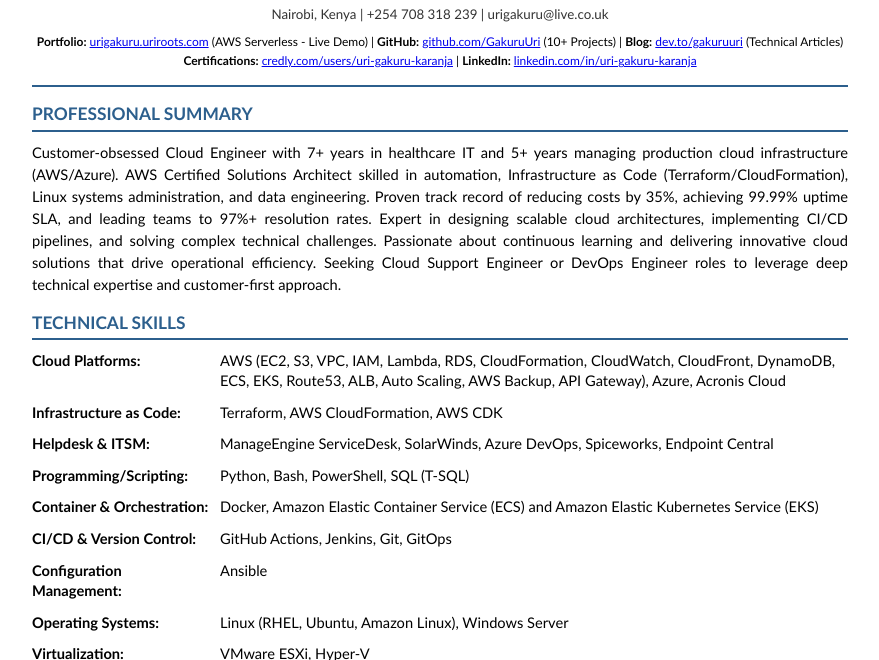
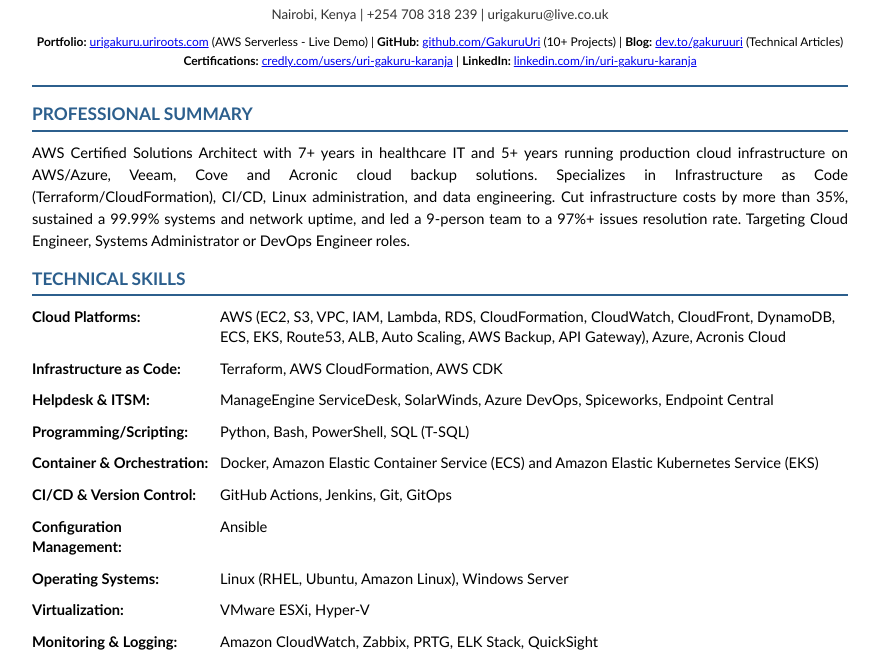
Before and after one commit to GakuruUri/portfolio, a plain HTML site: page portfolio/resume.html in a window 1280 px wide. Shown: the part 121-781 px from the top of the page, without its empty margins (200-1079 px from the left). Drawn offline with Linux system fonts and the light colour scheme.

Commit message:
Updated resume and index summary

```diff
--- a/portfolio/resume.html
+++ b/portfolio/resume.html
@@ -168,7 +168,7 @@
 
     <div class="section-title">Professional Summary</div>
     <div class="summary">
-        Customer-obsessed Cloud Engineer with 7+ years in healthcare IT and 5+ years managing production cloud infrastructure (AWS/Azure). AWS Certified Solutions Architect skilled in automation, Infrastructure as Code (Terraform/CloudFormation), Linux systems administration, and data engineering. Proven track record of reducing costs by 35%, achieving 99.99% uptime SLA, and leading teams to 97%+ resolution rates. Expert in designing scalable cloud architectures, implementing CI/CD pipelines, and solving complex technical challenges. Passionate about continuous learning and delivering innovative cloud solutions that drive operational efficiency. Seeking Cloud Support Engineer or DevOps Engineer roles to leverage deep technical expertise and customer-first approach.
+        AWS Certified Solutions Architect with 7+ years in healthcare IT and 5+ years running production cloud infrastructure on AWS/Azure, Veeam, Cove and Acronic cloud backup solutions. Specializes in Infrastructure as Code (Terraform/CloudFormation), CI/CD, Linux administration, and data engineering. Cut infrastructure costs by more than 35%, sustained a 99.99% systems and network uptime, and led a 9-person team to a 97%+ issues resolution rate. Targeting Cloud Engineer, Systems Administrator or DevOps Engineer roles.
     </div>
 
     <div class="section-title">Technical Skills</div>
```
Also changed, not shown: portfolio/index.html (+1 -1 lines).
